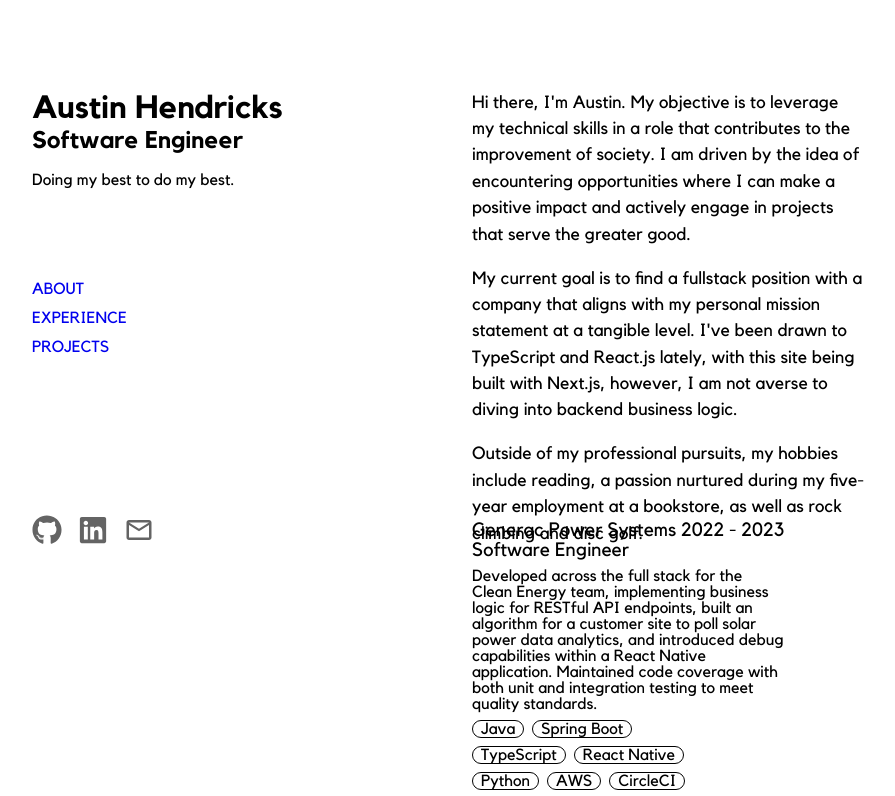
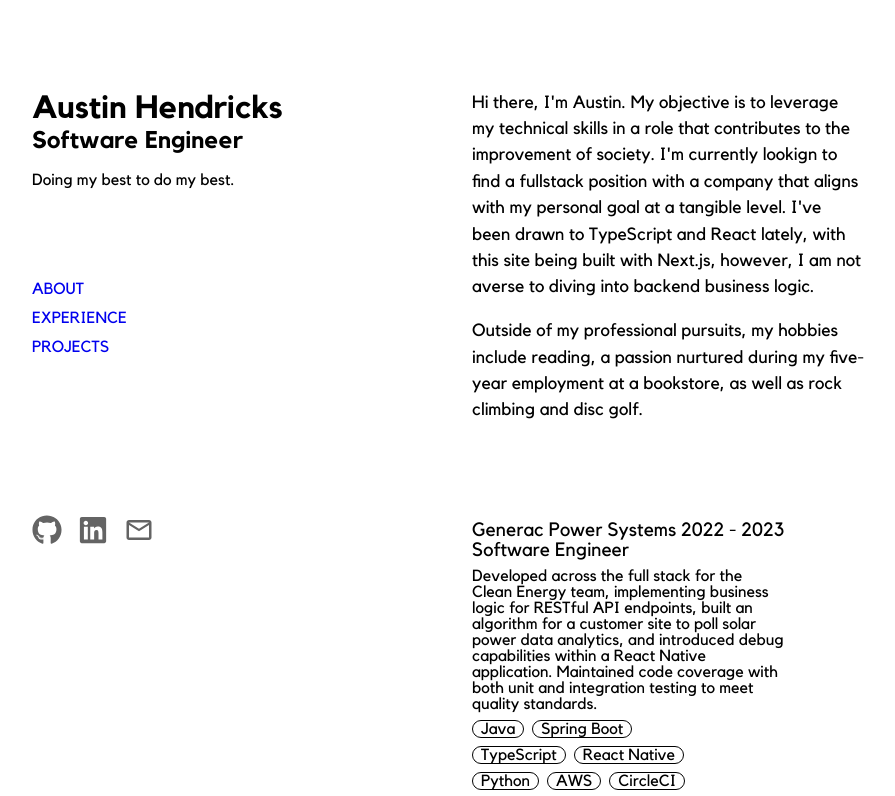
Before and after one commit to hendraustin/hendraustin.github.io, a Next.js app: page / in a window 1280 px wide. Shown: the top 796 px of the page, without its empty margins (168-1063 px from the left). Built offline with nearby package versions, Linux system fonts and the light colour scheme.

Commit message:
Reduce about section

```diff
--- a/src/app/components/sections/about.tsx
+++ b/src/app/components/sections/about.tsx
@@ -5,16 +5,12 @@ export default function About() {
     <div id="about" className={styles.about}>
       <p>
         Hi there, I&apos;m Austin. My objective is to leverage my technical skills in a role that
-        contributes to the improvement of society. I am driven by the idea of encountering
-        opportunities where I can make a positive impact and actively engage in projects that serve
-        the greater good.
+        contributes to the improvement of society. I'm currently lookign to find a fullstack
+        position with a company that aligns with my personal goal at a tangible level. I&apos;ve
+        been drawn to TypeScript and React lately, with this site being built with Next.js, however,
+        I am not averse to diving into backend business logic.
       </p>
-      <p>
-        My current goal is to find a fullstack position with a company that aligns with my personal
-        mission statement at a tangible level. I&apos;ve been drawn to TypeScript and React.js lately,
-        with this site being built with Next.js, however, I am not averse to diving into backend
-        business logic.
-      </p>
+      <p></p>
       <p>
         Outside of my professional pursuits, my hobbies include reading, a passion nurtured during
         my five-year employment at a bookstore, as well as rock climbing and disc golf.
```
